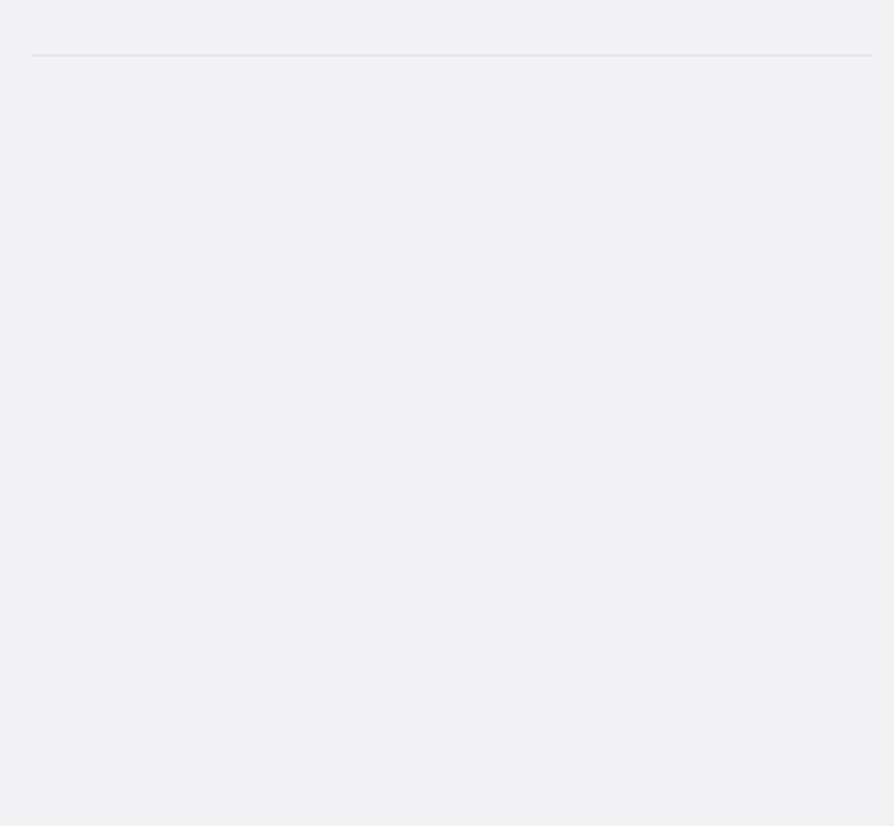
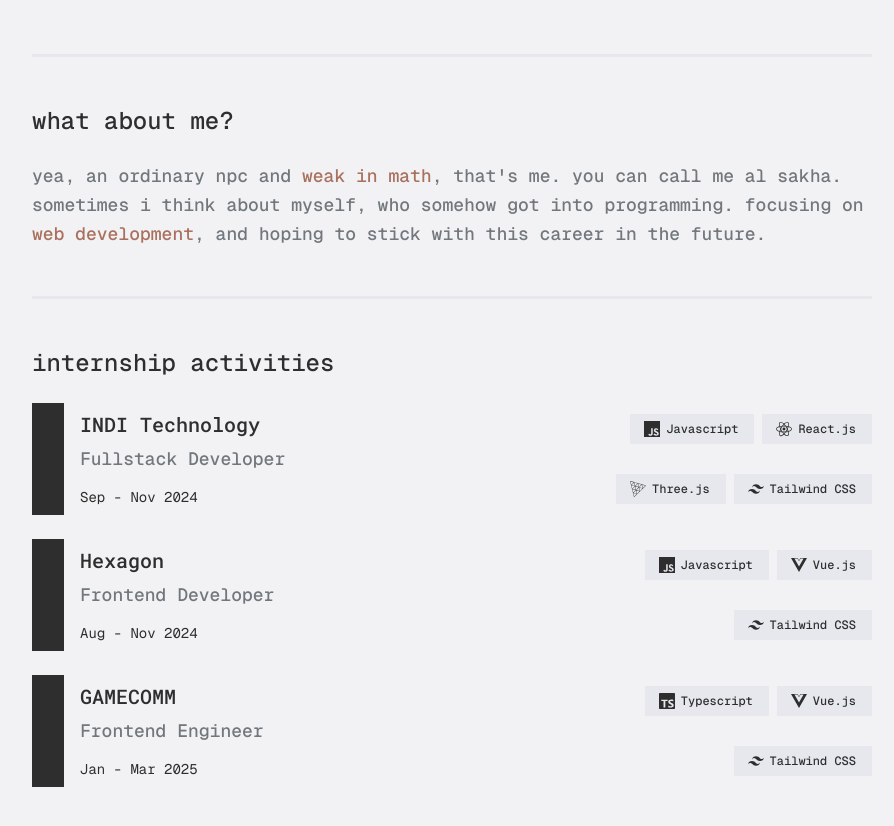
Before and after one commit to IRTIDEATH/Al-Sakha, a Next.js app: page / in a window 1280 px wide. Shown: the part 366-1192 px from the top of the page, without its empty margins (188-1082 px from the left). Before the commit the page ends 800 px from the top, so only its background shows below. Built offline with nearby package versions, Linux system fonts and the light colour scheme.

Commit message:
Add about & internship section into the home page

```diff
--- a/pages/home.tsx
+++ b/pages/home.tsx
@@ -1,13 +1,22 @@
 "use client";
 
 import HeroSection from "@/components/home/hero-section";
+import AboutSection from "@/components/home/about-section";
+
 import Divider from "@/components/ui/divider";
+import CardInternship from "@/components/card-internship";
 
 const HomePage = () => {
   return (
     <>
       <HeroSection />
       <Divider />
+      <AboutSection />
+      <Divider />
+      <section className="mb-16">
+        <h2 className="text-2xl mb-6 font-medium">internship activities</h2>
+        <CardInternship />
+      </section>
     </>
   );
 };
```
